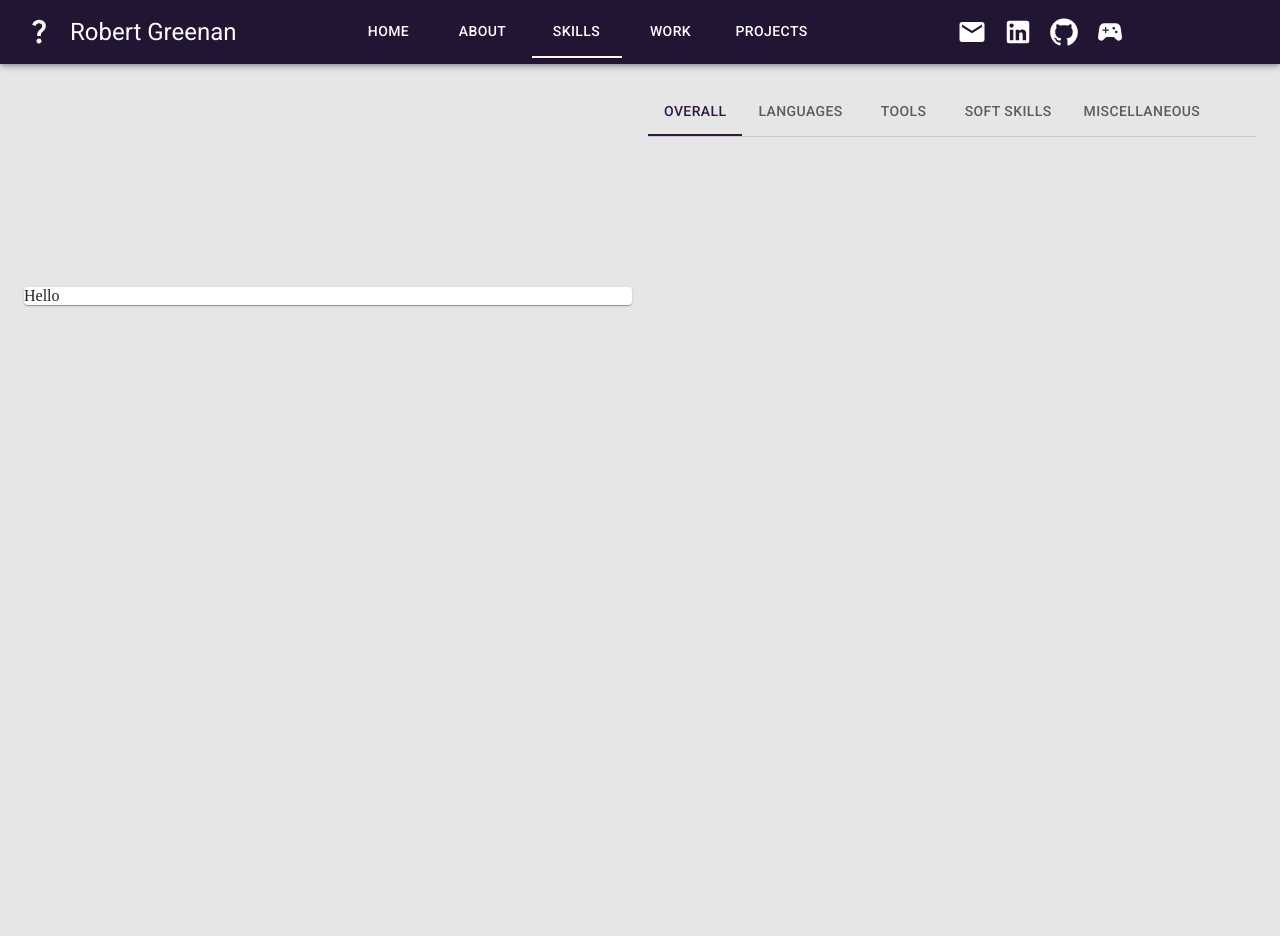
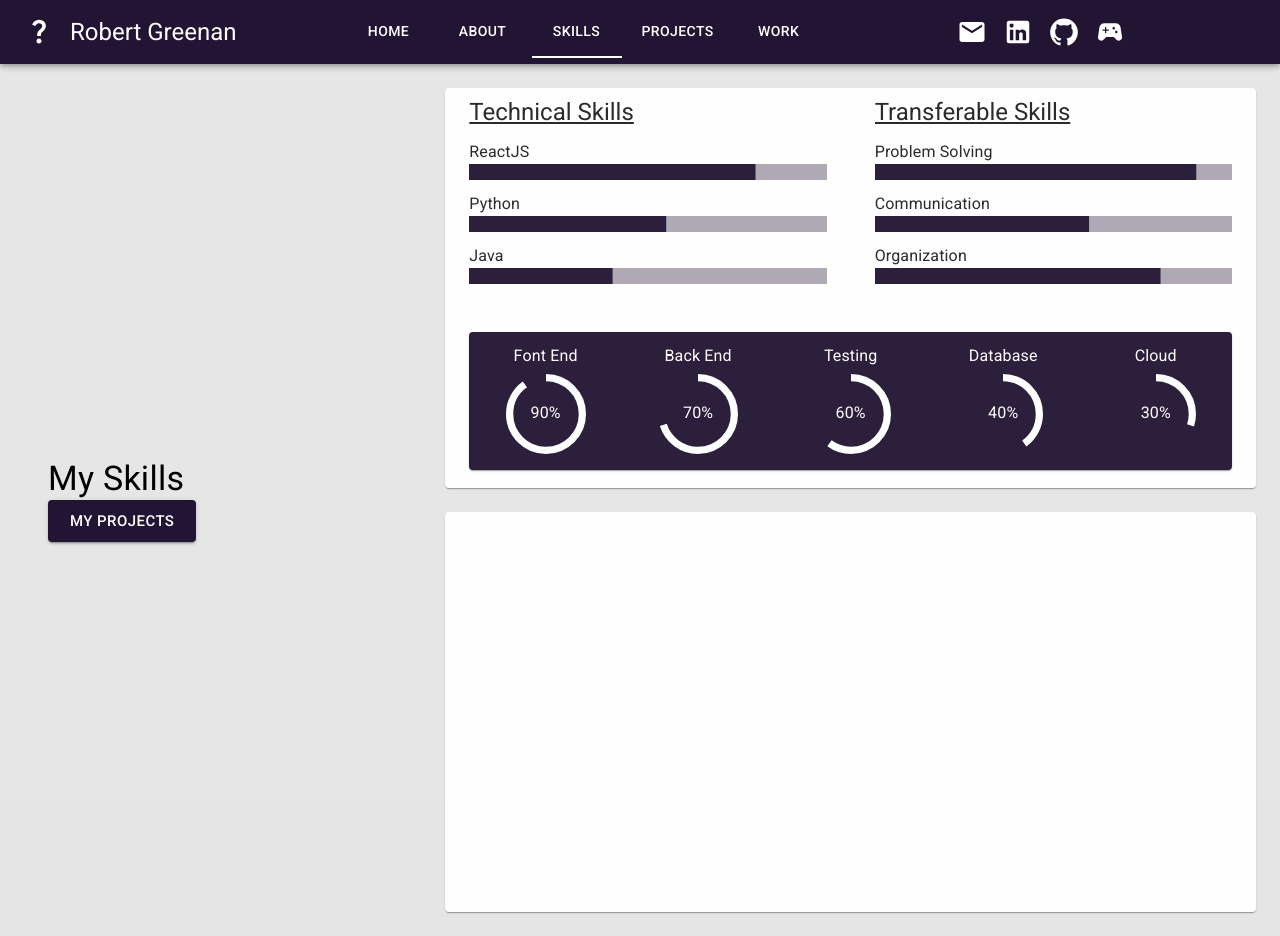
Before and after one commit to rgreenan55/old-portfolio-unfinished, a React (Create React App) app: page /Skills in a window 1280 px wide. Before the commit the page ends 800 px from the top, so only its background shows below. Built offline with nearby package versions, Linux system fonts and the light colour scheme.

Commit message:
Remade skils page

```diff
--- a/src/Router.js
+++ b/src/Router.js
@@ -12,7 +12,7 @@ import Projects from "./pages/Projects.js"
 const MyRouter = () => {
   const location = useLocation();
   const locationArr = location.pathname?.split('/') || [];
-  const routes = ['Home', 'About', 'Skills', 'Work', 'Projects']; // When Adding Route, put its Route here.
+  const routes = ['Home', 'About', 'Skills', 'Projects', 'Work']; // When Adding Route, put its Route here.
 
   return (
     <>
@@ -22,8 +22,8 @@ const MyRouter = () => {
           <Route path='Home' element={<Home />} />
           <Route path='About' element={<About />} />
           <Route path='Skills' element={<Skills />} />
+          <Route path='Projects' element={<Projects />} />
           <Route path='Work' element={<Work />} />
-          <Route path='Projects' element={<Projects />} />
           <Route path='*' element={<div> Website Path Does Not Exist </div>} />
         </Routes>
       </AnimatePresence>
--- a/src/config/mouse_trail.js
+++ b/src/config/mouse_trail.js
@@ -34,3 +34,7 @@ vec4 getPosition() {
 void main() {
     gl_Position = getPosition();
 }`
+
+export {
+ vertex
+};
--- a/src/config/skills.js
+++ b/src/config/skills.js
@@ -1,46 +1,25 @@
-const sections = [
-  {
-    label: 'Overall',
-    skills: [
-      { skill: '', tier: 1 },
-      { skill: '', tier: 0 },
-      { skill: '', tier: 2 },
-    ]
-  },
-  {
-    label: 'Languages',
-    skills: [
-      { skill: '', tier: 0 },
-      { skill: '', tier: 0 },
-      { skill: '', tier: 0 },
-    ]
-  },
-  {
-    label: 'Tools',
-    skills: [
-      { skill: '', tier: 0 },
-      { skill: '', tier: 0 },
-      { skill: '', tier: 0 },
-    ]
-  },
-  {
-    label: 'Soft Skills',
-    skills: [
-      { skill: '', tier: 0 },
-      { skill: '', tier: 0 },
-      { skill: '', tier: 0 },
-    ]
-  },
-  {
-    label: 'Miscellaneous',
-    skills: [
-      { skill: '', tier: 0 },
-      { skill: '', tier: 0 },
-      { skill: '', tier: 0 },
-    ]
-  },
+const technicalSkills = [
+  { label: 'ReactJS', percent: 80 },
+  { label: 'Python', percent: 55 },
+  { label: 'Java', percent: 40 },
 ];
 
+const transferableSkills = [
+  { label: 'Problem Solving', percent: 90 },
+  { label: 'Communication', percent: 60 },
+  { label: 'Organization', percent: 80 },
+];
+
+const softwareFields = [
+  { label: 'Font End', percent: 90 },
+  { label: 'Back End', percent: 70 },
+  { label: 'Testing', percent: 60 },
+  { label: 'Database', percent: 40 },
+  { label: 'Cloud', percent: 30 },
+]; // ??
+
 export {
-  sections
+  technicalSkills,
+  transferableSkills,
+  softwareFields,
 };
--- a/src/pages/Skills.js
+++ b/src/pages/Skills.js
@@ -1,64 +1,84 @@
 import React from 'react';
-import { Box, Grid, Paper, Stack, Tabs, Tab, MobileStepper, Typography } from "@mui/material";
+import { useNavigate } from "react-router-dom";
+import { Box, Button, CircularProgress, Grid, LinearProgress, Paper, Stack, Typography } from "@mui/material";
+import { technicalSkills, transferableSkills, softwareFields } from '../config/skills.js';
 import AnimatedPage from "./AnimatedPage";
-import { sections } from '../config/skills.js';
-import { colors } from '../utils/util.js';
+
+const MyProgress = ({ label, value, ...props }) => {
+  return (
+    <Box sx={{ m: '12px 0px 0px' }} {...props}>
+      <Typography noWrap> {label || '_'} </Typography>
+      <LinearProgress variant='determinate' value={value} sx={{ height: '16px' }}/>
+    </Box>
+  )
+};
+
+const MyCircularProgress = ({ label, value, ...props }) => {
+  return (
+    <Box display='flex' justifyContent='center' sx={{ width: '20%' }} {...props}>
+      <Box>
+        <Typography color='white' align='center' gutterBottom> {label || '_'} </Typography>
+        <Box sx={{ position: 'relative' }}>
+
+          <CircularProgress variant='determinate' value={value} thickness={4} size='5rem' style={{ color: 'white' }} />
+          <Box sx={{ top: 0, bottom: 5, left: 0, right: 0, position: 'absolute', display: 'flex', alignItems: 'center', justifyContent: 'center' }}>
+            <Typography color='white' align='center'> {`${value || 0}%`} </Typography>
+          </Box>
+
+        </Box>
+      </Box>
+    </Box>
+  )
+};
 
 const Skills = () => {
-  const [tabValue, setTabValue] = React.useState(0);
-	const handleChange = (_, newTabValue) => {
-		setTabValue(newTabValue);
-	};
+  const navigate = useNavigate();
+
+  const onClick = () => {
+    navigate('/Projects')
+  }
 
   return (
     <AnimatedPage>
       {/* Left */}
-      <Grid container spacing={2} justifyContent='center' alignItems='center'>
-        <Grid item xs={6}>
-          <Paper>
-            Hello
-          </Paper>
+      <Grid container spacing={4} justifyContent='center' alignItems='center'>
+        <Grid item xs={4}>
+          <Box sx={{ ml: '24px' }}>
+            <Typography variant='h4'> My Skills </Typography>
+            <Button variant='contained' size='large' onClick={onClick}>
+              My Projects
+            </Button>
+          </Box>
         </Grid>
 
         {/* Right */}
-        <Grid item xs={6}>
-          <Stack spacing={2}>
-            {/* Display Skills */}
-            <Box sx={{ height: '50vh' }}>
-              <Tabs
-                value={tabValue}
-                onChange={handleChange}
-                sx={{ borderBottom: 1, borderColor: 'divider' }}
-                TabIndicatorProps={{ style: { backgroundColor: colors[tabValue] } }}
-              >
-                {sections.map((section,i) => (
-                  <Tab key={i} label={i === tabValue ? <span style={{ color: colors[tabValue] }}> {section.label} </span> : section.label} value={i} />
-                ))}
-              </Tabs>
+        <Grid item xs={8}>
+          {/* Top */}
+          <Paper sx={{ mb: '24px', height: '400px', opacity: '95%' }}>
+            <Box sx={{ p: '8px 24px 0px' }}>
+              <Grid container spacing={6}>
+                <Grid item xs={6}>
+                  <Typography variant='h5' noWrap sx={{ textDecoration: 'underline' }}> Technical Skills </Typography>
+                  {technicalSkills.map(skill => <MyProgress key={skill.label} label={skill.label} value={skill.percent} />)}
+                </Grid>
+                <Grid item xs={6}>
+                  <Typography variant='h5' noWrap sx={{ textDecoration: 'underline' }}> Transferable Skills </Typography>
+                  {transferableSkills.map(skill => <MyProgress key={skill.label} label={skill.label} value={skill.percent} />)}
+                </Grid>
+                <Grid item xs={12}>
+                  <Paper sx={{ p: '12px 0px 12px', bgcolor: '#221533' }}>
+                    <Stack direction='row'>
+                      {softwareFields.map(field => <MyCircularProgress key={field.label} label={field.label} value={field.percent}/>)}
+                    </Stack>
+                  </Paper>
+                </Grid>
+              </Grid>
+            </Box>
+          </Paper>
+          {/* Bottom */}
+          <Paper sx={{ height: '400px', opacity: '95%' }}>
 
-                {/*<Stack spacing={6} sx={{ p: '24px' }}>
-                  {sections[tabValue].skills.map(skill => (
-                    <Box alignItems='center'>
-                      <Typography variant='h5' sx={{ ml: '8px' }}> {skill.skill} </Typography>
-                      <MobileStepper
-                        variant='progress'
-                        position="static"
-                        steps={5}
-                        activeStep={skill.tier}
-                        sx={{ flexGrow: 1, background: 'none' }}
-                        backButton={<Typography> Beginner </Typography>}
-                        nextButton={<Typography> Expert </Typography>}
-                      />
-                    </Box>
-                  ))}
-                </Stack>*/}
-            </Box>
-
-            {/* Bottom */}
-            <Paper>
-
-            </Paper>
-          </Stack>
+          </Paper>
         </Grid>
       </Grid>
     </AnimatedPage>
```
Also changed, not shown: src/utils/scrapcode.txt.
